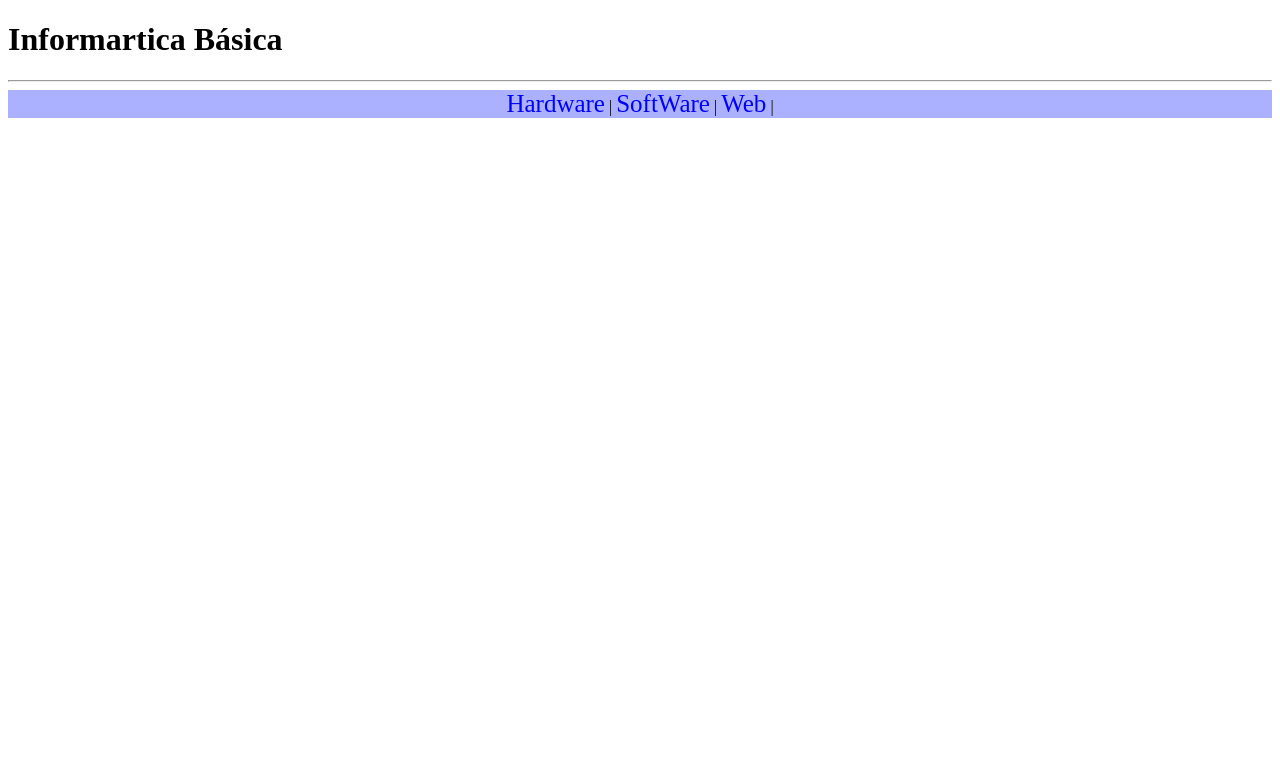
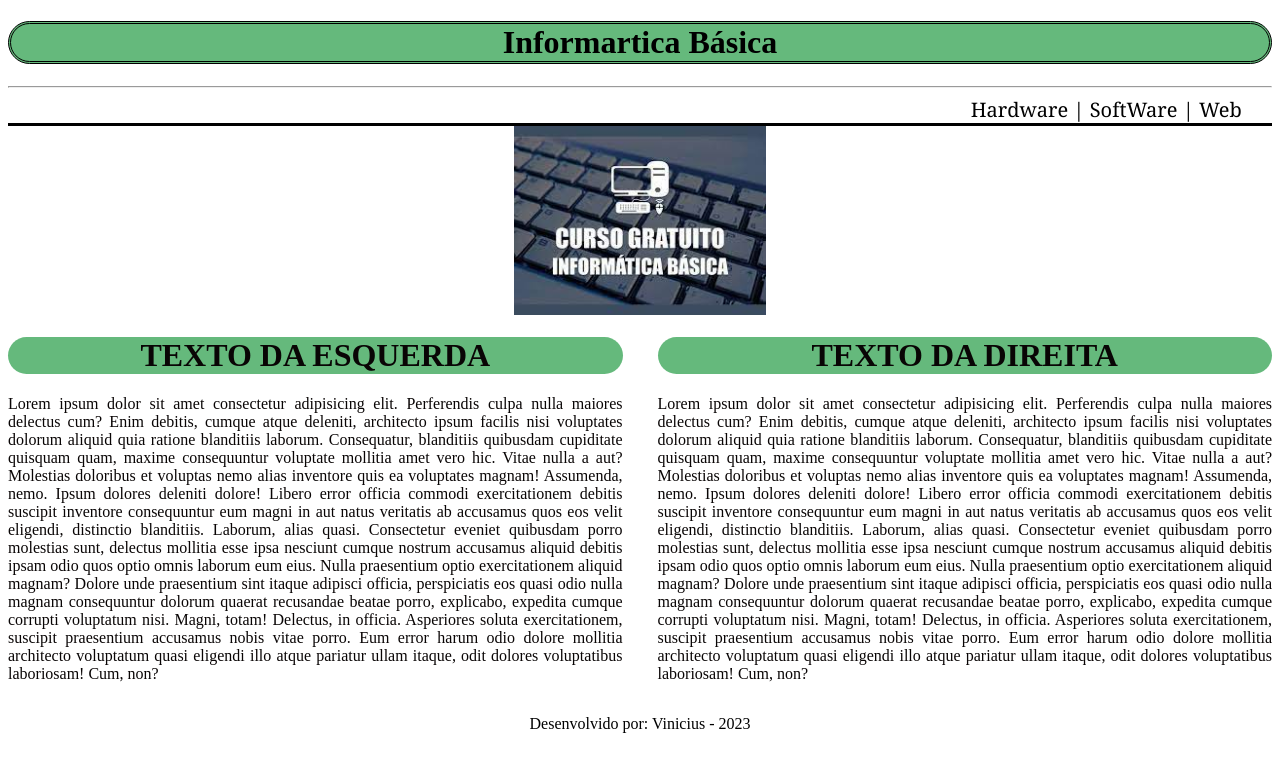
Before and after one commit to vinicius1532/projeto3, a plain HTML site: page index.html in a window 1280 px wide. Drawn offline with Linux system fonts and the light colour scheme.

Commit message:
versão 3
subindo versão 3 1.0  dia 13/07/23

```diff
--- a/css/estilo.css
+++ b/css/estilo.css
@@ -0,0 +1,71 @@
+body {
+  background-color: rgba(255, 255, 255, 0.384);
+}
+/* meu_menu é id */ /* abrindo ID menu */
+#meu_menu {
+  text-align: right;
+  /* padding margem interna */
+  padding-right: 25px;
+  /* colocando borda inferior */
+  border-bottom: solid;
+  /* tamanho da fonte menu */
+  font-size: 20px;
+  font-family: Cambria, Cochin, Georgia, Times, "Times New Roman", serif;
+} /* fechando ID menu */
+
+/* chamando classe mãe */
+#meu_menu a {
+  text-decoration: none;
+  color: rgb(0, 0, 0);
+}
+/*  colocando efeito sobre o menu*/
+#meu_menu a:hover {
+  color: rgba(6, 184, 42, 0.788);
+  transition: 0.4s;
+  opacity: 0.4s;
+}
+
+.titulo {
+  color: rgb(0, 0, 0);
+  text-align: center;
+  border-style: double; /* borda */
+  border-color: rgb(0, 0, 0);
+  border-radius: 50px;
+  background-color: rgba(8, 143, 44, 0.621);
+}
+
+#fundo{
+    justify-content: center;
+    display: flex;
+
+}
+
+img{
+    width:20%
+}
+/* trabalhando com a div principal */
+
+
+.master {
+  color: rgb(9, 5, 5);
+  display: flex;
+}
+
+.col_esquerda{
+    margin-right: 35px;
+    text-align: justify;
+}
+
+.col_direita{
+    text-align: justify;
+}
+
+.titulo_col{
+    text-align: center;
+    background-color: rgba(8, 143, 44, 0.621) ;
+    border-radius: 20px;
+}
+
+.rodape{
+
+}
--- a/index.html
+++ b/index.html
@@ -8,16 +8,108 @@
     <meta http-equiv="X-UA-Compatible" content="IE=edge" />
     <meta name="viewport" content="width=device-width, initial-scale=1.0" />
     <title>Wardware & Software</title>
-
+    <link rel="stylesheet" href="css/estilo.css" />
+    <!-- linkando estilo css com o index -->
   </head>
 
   <body>
-    <h1>Informartica Básica</h1>
+    <h1 class="titulo">Informartica Básica</h1>
+    <!-- classe titulo: pra poder especificar oq esta sendo mudado no estilo.css -->
     <hr />
-    <div align="center" style=" background-color: rgba(0, 17, 255, 0.329);" > <!-- margin-right:100px; dar uma distancia de uma certa parte -->
-      <a href="hardware.html" style="text-decoration:none; font-size: 25px; color:blue">Hardware</a> | <!-- style=text decoration serve pra tirar a linha embaixo do link  -->
-      <a href="software.html" style="text-decoration:none; font-size: 25px; color:blue">SoftWare</a> |
-      <a href="web.html" style="text-decoration:none; font-size: 25px; color:blue">Web</a> |
+    <div id="meu_menu">
+      <!-- abrindo div do menu -->
+      <a href="hardware.html">Hardware&nbsp|</a>
+      <a href="software.html">SoftWare&nbsp|</a>
+      <!-- &nbsp é basicamente um espaço em branco -->
+      <a href="web.html">Web&nbsp </a>
+    </div>
+    <!-- fechando a div do menu -->
+
+    <div id="fundo">
+      <img
+        src="img/informaticabasica.jpg"
+        ;
+        alt="imagem exemplo informatica basica"
+      />
+    </div>
+
+    <main>
+      <!-- serve pra colocar o texto principal/ começando container principal-->
+      <div class="master">
+        <!-- Inicio coluna esquerda -->
+        <div class="col_esquerda">
+          <div >
+            <h1 class="titulo_col">TEXTO DA ESQUERDA</h1>
+            <p>
+              Lorem ipsum dolor sit amet consectetur adipisicing elit.
+              Perferendis culpa nulla maiores delectus cum? Enim debitis, cumque
+              atque deleniti, architecto ipsum facilis nisi voluptates dolorum
+              aliquid quia ratione blanditiis laborum. Consequatur, blanditiis
+              quibusdam cupiditate quisquam quam, maxime consequuntur voluptate
+              mollitia amet vero hic. Vitae nulla a aut? Molestias doloribus et
+              voluptas nemo alias inventore quis ea voluptates magnam!
+              Assumenda, nemo. Ipsum dolores deleniti dolore! Libero error
+              officia commodi exercitationem debitis suscipit inventore
+              consequuntur eum magni in aut natus veritatis ab accusamus quos
+              eos velit eligendi, distinctio blanditiis. Laborum, alias quasi.
+              Consectetur eveniet quibusdam porro molestias sunt, delectus
+              mollitia esse ipsa nesciunt cumque nostrum accusamus aliquid
+              debitis ipsam odio quos optio omnis laborum eum eius. Nulla
+              praesentium optio exercitationem aliquid magnam? Dolore unde
+              praesentium sint itaque adipisci officia, perspiciatis eos quasi
+              odio nulla magnam consequuntur dolorum quaerat recusandae beatae
+              porro, explicabo, expedita cumque corrupti voluptatum nisi. Magni,
+              totam! Delectus, in officia. Asperiores soluta exercitationem,
+              suscipit praesentium accusamus nobis vitae porro. Eum error harum
+              odio dolore mollitia architecto voluptatum quasi eligendi illo
+              atque pariatur ullam itaque, odit dolores voluptatibus laboriosam!
+              Cum, non?
+            </p>
+          </div>
+        </div>
+        <!-- Fechando coluna esquerda -->
+        <!-- abrindo coluna direita -->
+        <div class="col_direita">
+          <div>
+            <h1 class="titulo_col">TEXTO DA DIREITA</h1>
+            <p>
+              Lorem ipsum dolor sit amet consectetur adipisicing elit.
+              Perferendis culpa nulla maiores delectus cum? Enim debitis, cumque
+              atque deleniti, architecto ipsum facilis nisi voluptates dolorum
+              aliquid quia ratione blanditiis laborum. Consequatur, blanditiis
+              quibusdam cupiditate quisquam quam, maxime consequuntur voluptate
+              mollitia amet vero hic. Vitae nulla a aut? Molestias doloribus et
+              voluptas nemo alias inventore quis ea voluptates magnam!
+              Assumenda, nemo. Ipsum dolores deleniti dolore! Libero error
+              officia commodi exercitationem debitis suscipit inventore
+              consequuntur eum magni in aut natus veritatis ab accusamus quos
+              eos velit eligendi, distinctio blanditiis. Laborum, alias quasi.
+              Consectetur eveniet quibusdam porro molestias sunt, delectus
+              mollitia esse ipsa nesciunt cumque nostrum accusamus aliquid
+              debitis ipsam odio quos optio omnis laborum eum eius. Nulla
+              praesentium optio exercitationem aliquid magnam? Dolore unde
+              praesentium sint itaque adipisci officia, perspiciatis eos quasi
+              odio nulla magnam consequuntur dolorum quaerat recusandae beatae
+              porro, explicabo, expedita cumque corrupti voluptatum nisi. Magni,
+              totam! Delectus, in officia. Asperiores soluta exercitationem,
+              suscipit praesentium accusamus nobis vitae porro. Eum error harum
+              odio dolore mollitia architecto voluptatum quasi eligendi illo
+              atque pariatur ullam itaque, odit dolores voluptatibus laboriosam!
+              Cum, non?
+            </p>
+          </div>
+        </div>
+        <!-- Fechando coluna direita -->
       </div>
+    </main>
+    <!-- fechando container principal -->
+    <footer><!-- abrindo tag rodapé -->
+      <div class="rodape">
+        <center>
+          <p>Desenvolvido por: Vinicius - 2023</p>
+        </center>
+      </div>
+
+    </footer><!-- fehando tag rodapé -->
   </body>
 </html>
```
Also changed, not shown: hardware.html (+19 -17 lines), software.html (+18 -11 lines), web.html (+30 -10 lines), img/informaticabasica.jpg (added).
